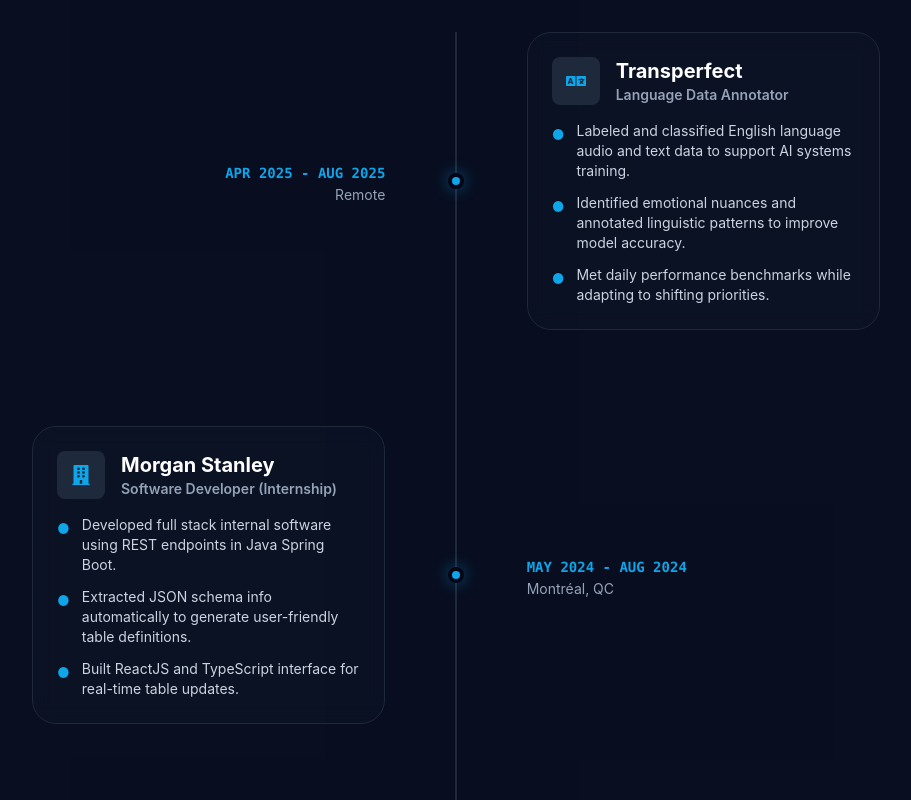
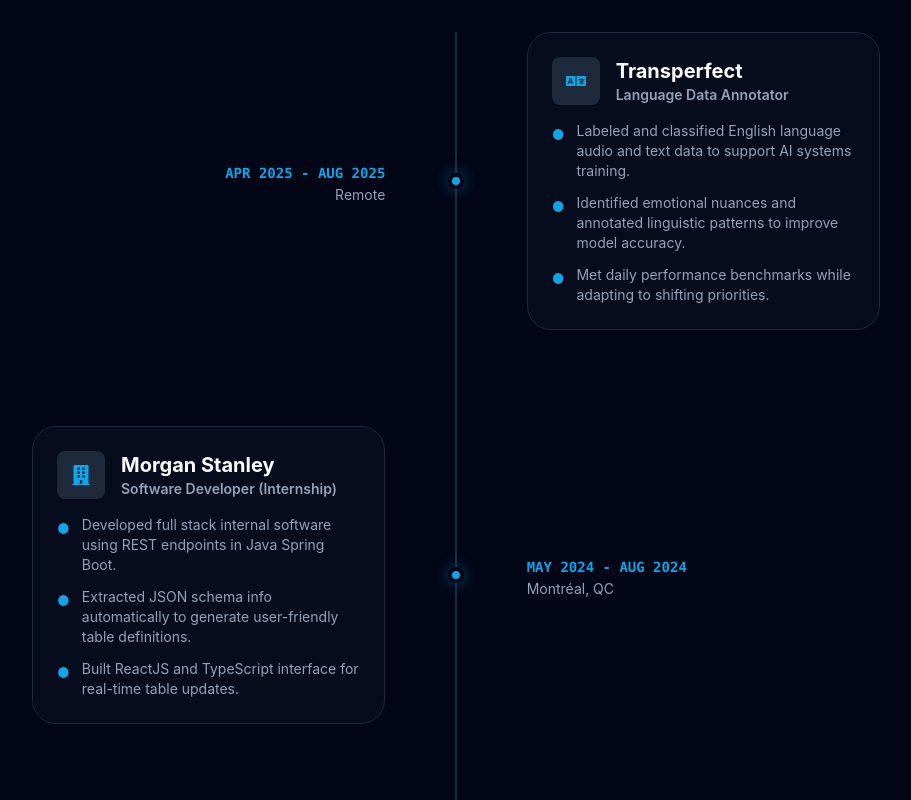
Before and after one commit to hulksunil/My-Portfolio, a React (Create React App) app: page / in a window 1280 px wide. Shown: the part 1020-1820 px from the top of the page, without its empty margins (184-1095 px from the left). Built offline with nearby package versions, Linux system fonts and the light colour scheme.

Commit message:
fixed where the little blue thing is in the experience section. added small comments to help follow through

```diff
--- a/src/components/Experience.js
+++ b/src/components/Experience.js
@@ -33,9 +33,10 @@
           </span>
           <p className="text-slate-500 dark:text-slate-400 text-sm">{exp.location}</p>
         </div>
+        {/* The little dot in the middle (left on mobile) of the timeline */}
+        <div className="absolute left-[-38px] md:left-1/2 md:-translate-x-1/2 w-4 h-4 rounded-full bg-primary border-4 border-background-light dark:border-background-dark z-10 shadow-[0_0_15px_rgba(14,165,233,0.45)]"></div>
 
-        <div className="absolute left-[-31px] md:left-1/2 md:-translate-x-1/2 w-4 h-4 rounded-full bg-primary border-4 border-background-light dark:border-background-dark z-10 shadow-[0_0_15px_rgba(14,165,233,0.45)]"></div>
-
+        {/* Actual content */}
         <div className="md:w-5/12">
           <div className="glass p-6 rounded-2xl border border-slate-200 dark:border-slate-800 shadow-xl shadow-slate-200/50 dark:shadow-none hover:border-primary/40 transition-all duration-300 group">
             <div className="flex items-center gap-4 mb-4">
@@ -58,9 +59,9 @@
               </span>
             </div>
 
-            <ul className="space-y-3">
+            <ul className="space-y-3 text-md md:text-sm text-slate-600 dark:text-slate-400">
               {exp.points.map((point) => (
-                <li key={point} className="flex gap-3 text-sm text-slate-600 dark:text-slate-300">
+                <li key={point} className="flex gap-3 ">
                   <span className="text-primary mt-1 flex-shrink-0">●</span>
                   <span>{point}</span>
                 </li>
@@ -152,12 +153,16 @@
   ];
 
   return (
-    <section id="experience" className="py-24 bg-slate-50 dark:bg-slate-900/50">
+    <section id="experience" className="py-24">
       <div className="max-w-4xl mx-auto px-6">
         <HeadingTitle title="Work Experience" />
 
         <div className="relative pl-8 md:pl-0">
+
+          {/* Vertical lines */}
+          {/* Desktop */}
           <div className="hidden md:block absolute left-1/2 -translate-x-1/2 w-0.5 h-full bg-slate-200 dark:bg-slate-800"></div>
+          {/* Mobile */}
           <div className="md:hidden absolute left-0 w-0.5 h-full bg-slate-200 dark:bg-slate-800"></div>
 
           {experiences.map((exp, index) => (
```
